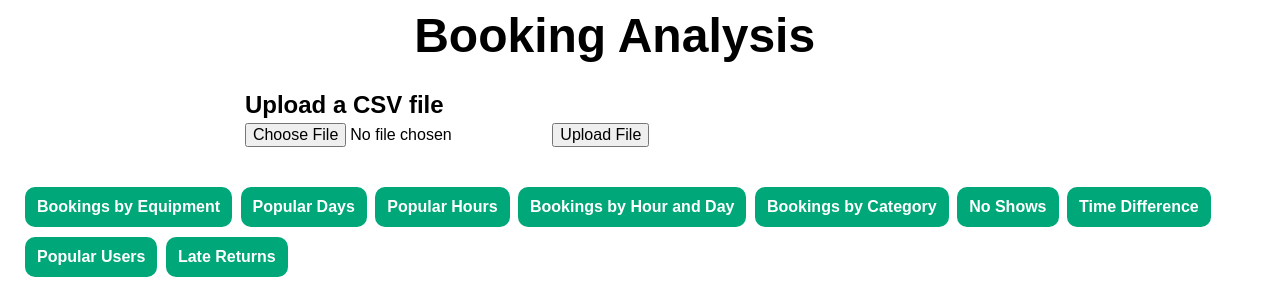
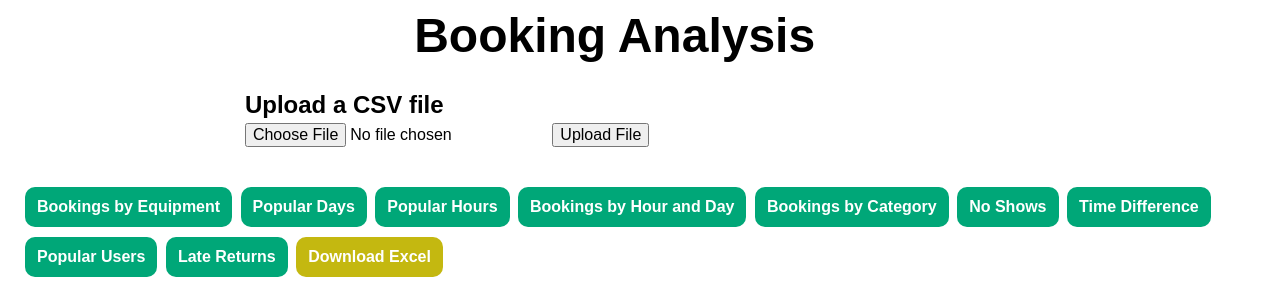
Before and after one commit to MichaelShingo/VDML, a Flask app: template templates/booking_analysis_chart.html in a window 1280 px wide. Shown: the part 75-377 px from the top of the page. Run offline with Flask 3, Linux system fonts and the light colour scheme; the template is opened without the code that fills it: values that come from a table or form of the project are taken from there, others are empty; some libraries are stand-ins or nearby versions; some web fonts are replaced.

Commit message:
download excel finished

```diff
--- a/app.py
+++ b/app.py
@@ -1,4 +1,4 @@
-from flask import Flask, render_template, flash, request, redirect, url_for, request, redirect, render_template, make_response
+from flask import Flask, render_template, flash, request, redirect, url_for, request, redirect, render_template, make_response, send_from_directory
 from functools import wraps
 from flask import request
 import os, webbrowser, json
@@ -140,6 +140,15 @@ def booking_analysis():
             return render_template('booking_analysis.html', form=form)
 
     return render_template('booking_analysis.html', form=form)
+
+@app.route('/download-analysis', methods=['GET'])
+@auth_required
+def download_analysis():
+    print('Downloading...')
+    downloadPath = os.path.join(os.path.dirname(__file__), app.config['UPLOAD_FOLDER'])
+    excelFilename = 'bookingAnalysis.xlsx'
+    return send_from_directory(downloadPath, excelFilename)
+    #return redirect('/booking_analysis')
 
 @app.route("/late_equipment", methods=['POST', 'GET'])
 @auth_required
--- a/static/css/main.css
+++ b/static/css/main.css
@@ -400,6 +400,13 @@ textarea {
   background-color: var(--color-green-dark);
 }
 
+#download-excel {
+  background-color: var(--color-yellow);
+}
+#download-excel:hover {
+  background-color: var(--color-yellow-dark);
+}
+
 #deselect-all {
   background-color: var(--color-pink);
 }
--- a/static/css/main.scss
+++ b/static/css/main.scss
@@ -182,9 +182,7 @@ h1 {
   font-size: 3rem;
 }
 .content-table {
-
   position: relative;
-
   border-collapse: collapse;
   margin: 25px auto;
   font-size: 1em;
@@ -380,6 +378,12 @@ textarea {
     background-color: var(--color-green-dark);
   }
 }
+#download-excel {
+  background-color: var(--color-yellow);
+  &:hover {
+    background-color: var(--color-yellow-dark);
+  }
+}
 #deselect-all {
   background-color: var(--color-pink);
   &:hover{
--- a/templates/booking_analysis_chart.html
+++ b/templates/booking_analysis_chart.html
@@ -34,6 +34,7 @@
         <button onclick="setChartVisibility(6)" class="btn" >Time Difference</button>
         <button onclick="setChartVisibility(7)" class="btn" >Popular Users</button>
         <button onclick="setChartVisibility(8)" class="btn" >Late Returns</button>
+        <a href="/download-analysis"><button id="download-excel" class="btn">Download Excel</button></a>
     </div>
     <div class="chart-container" style="height: {{ equipmentListLength * 40 }}px;">
         <canvas id="bookingsByEquipment"></canvas>
```
Also changed, not shown: 2 other files.
